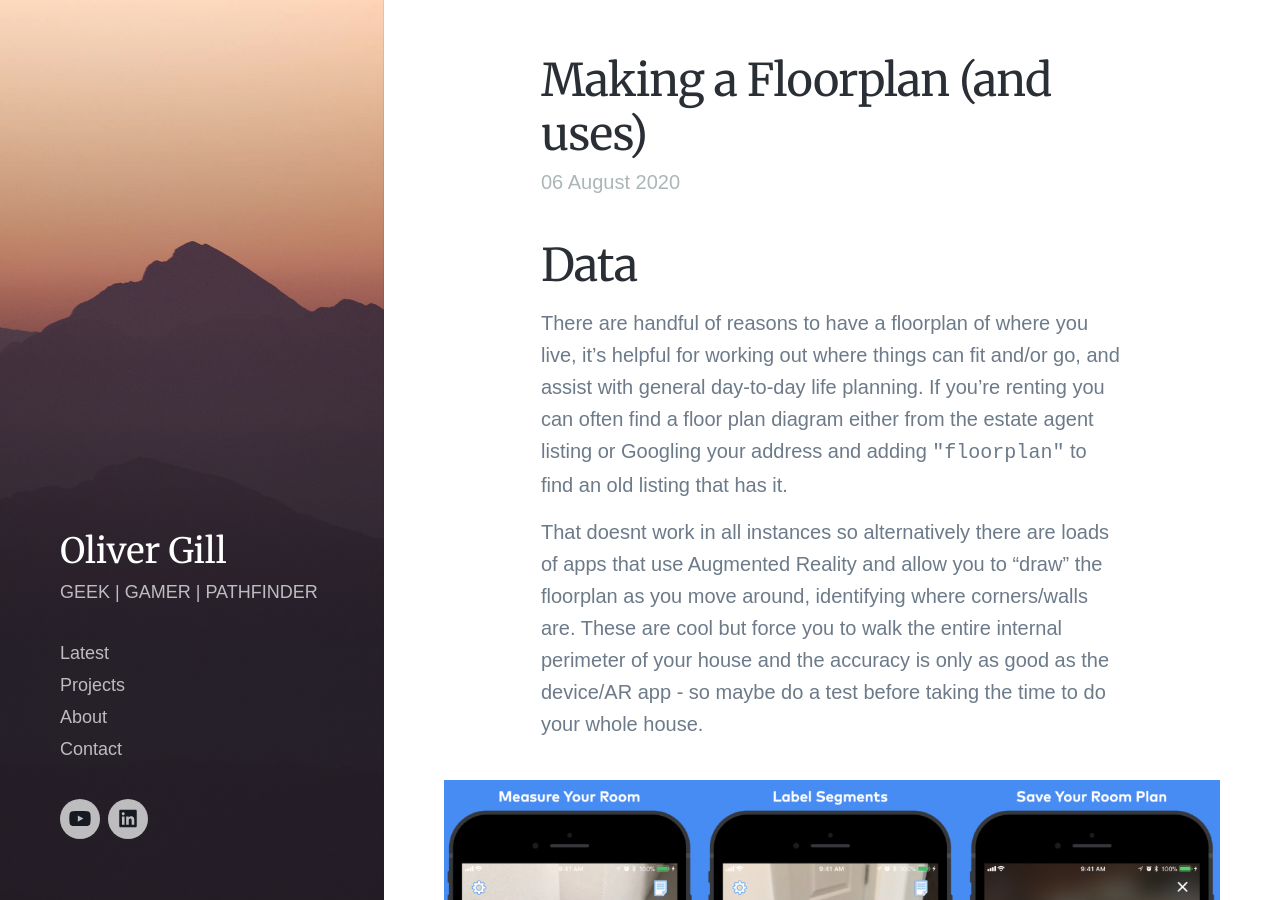
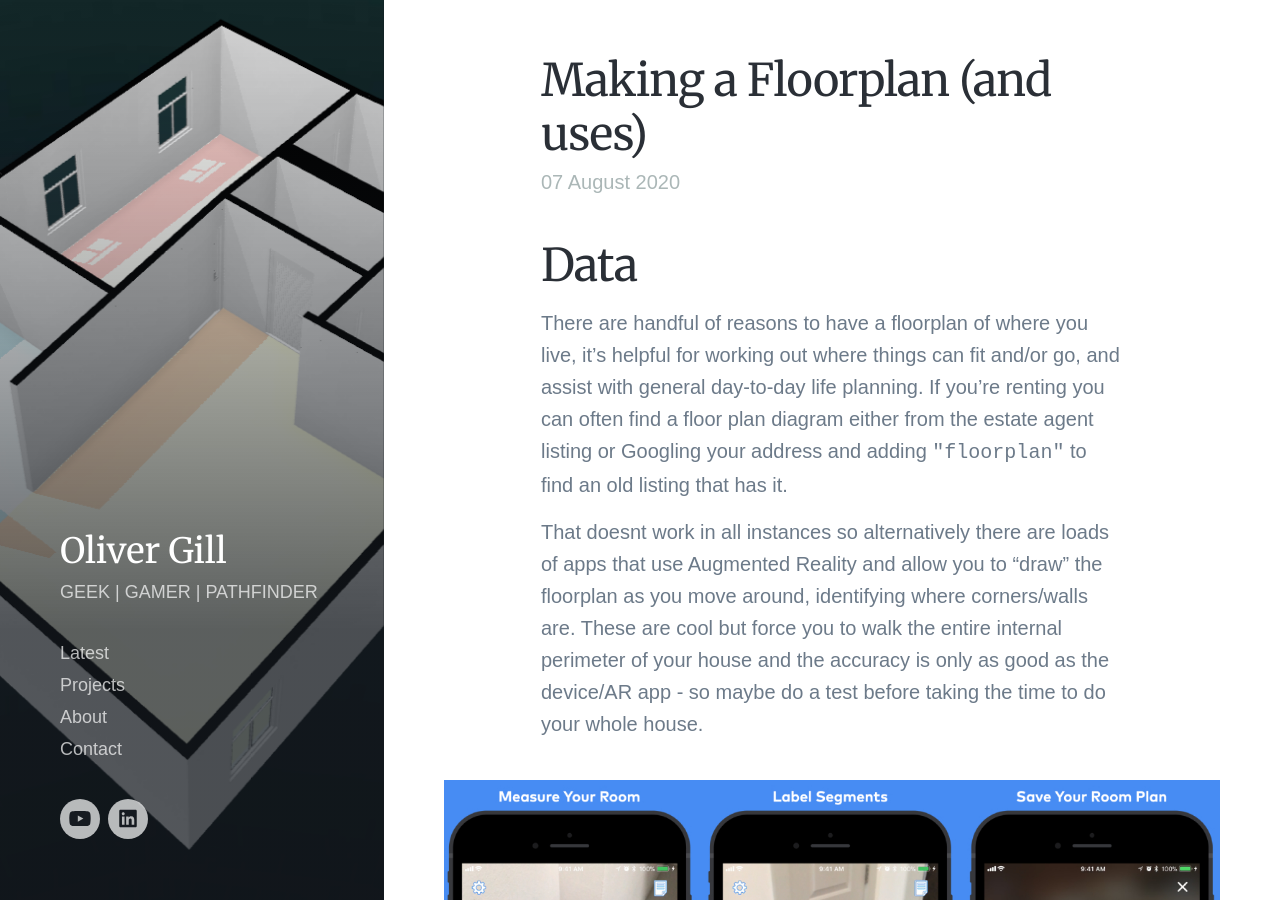
Before and after one commit to olivergillcom/olivergillblog.github.io, a Jekyll site: the page built from _posts/2020-08-26-floorplan.md, in a window 1280 px wide and 900 px high. Built offline with Jekyll 4.4.1, drawn with Linux system fonts in a browser that asks for light colours; nearby versions of some CDN libraries; some web fonts are replaced.

Commit message:
Update 2020-08-26-floorplan.md

```diff
--- a/_posts/2020-08-26-floorplan.md
+++ b/_posts/2020-08-26-floorplan.md
@@ -1,7 +1,7 @@
 ---
 title: 'Making a Floorplan (and uses)'
-date: 2020-08-06 00:00:00
-featured_image: '/images/demo/demo-square.jpg'
+date: 2020-08-07 00:00:00
+featured_image: '/images/posts/floorplan-3d.png'
 excerpt: There are handful of reasons to have a floorplan of where you live, it's helpful for working out where things can fit and/or go, and assist with general day-to-day.
 ---
 
```
